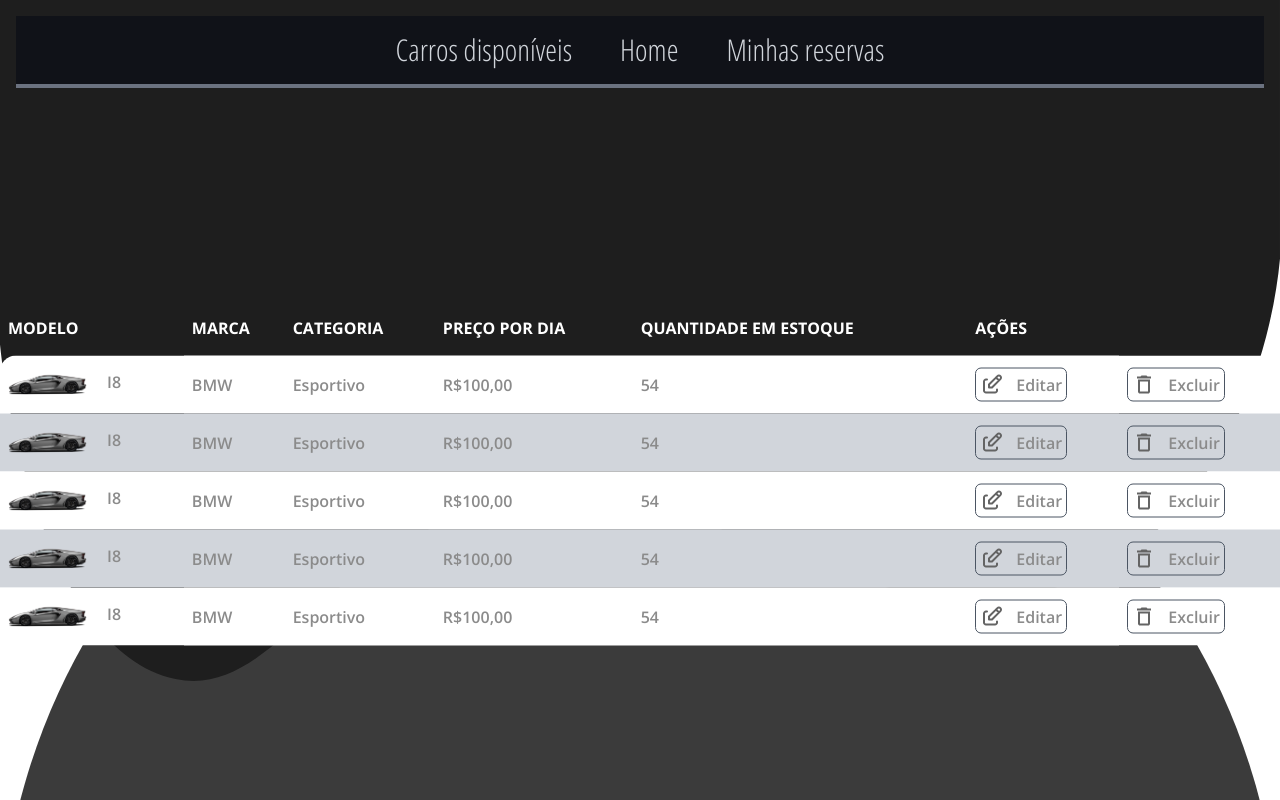
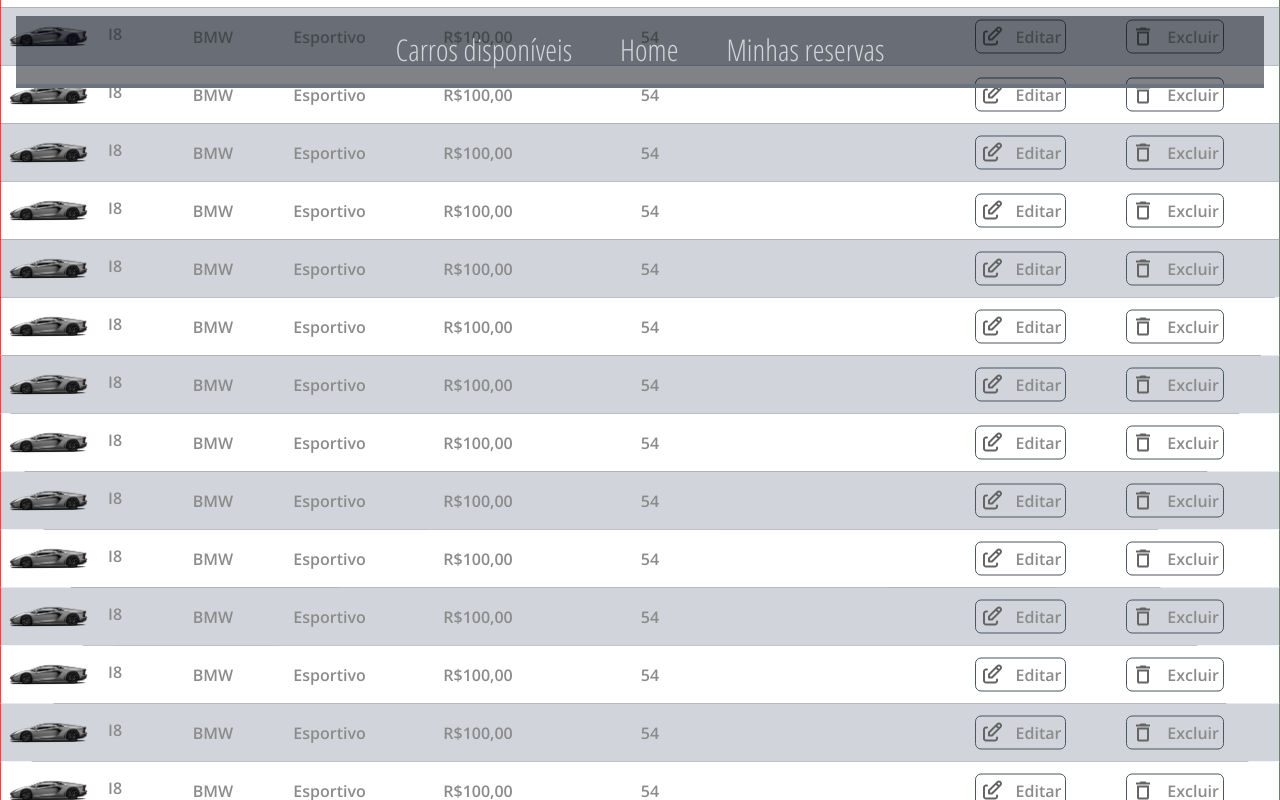
Before and after one commit to Vinicius-Borges-dev/thousand-miles, a Next.js app in the folder frontend/: page /pages/manager/vehicles in a window 1280 px wide. Shown: the top 800 px of the page. Built offline with nearby package versions, Linux system fonts and the light colour scheme.

Commit message:
Upload padrão

```diff
--- a/frontend/app/components/shared/Base.tsx
+++ b/frontend/app/components/shared/Base.tsx
@@ -4,6 +4,7 @@
 import Footer from "./Footer";
 import Navbar from "./Navbar";
 import Background from "./Background";
+import Table from "@components/shared/Table";
 
 type BaseProps = {
   children: React.ReactNode;
@@ -12,16 +13,23 @@
 export default function Base({ children }: BaseProps) {
   const backgroundRef = useRef<HTMLDivElement | null>(null);
   const mainRef = useRef<HTMLDivElement | null>(null);
+  const tableRef = useRef<HTMLTableElement | null>(null);
 
-  useEffect(()=>{
+  useEffect(() => {
     const background = backgroundRef.current;
     const main = mainRef.current;
+    const table = tableRef.current;
 
-    if(background && main){
+    if (background && main) {
       const mainHeight = main.offsetHeight;
       background.style.height = `${mainHeight}px`;
     }
-  },[backgroundRef, mainRef]);
+
+    if (table) {
+      const tableHeight = table.offsetHeight; // Aqui você obtém a altura da Table
+      console.log("Height of Table:", tableHeight);
+    }
+  }, [backgroundRef, mainRef]);
 
   return (
     <>
@@ -31,7 +39,12 @@
         className="min-h-[120vh] container absolute pt-28 left-2/4 -translate-x-2/4"
         ref={mainRef}
       >
-        {children}
+        {React.Children.map(children, child => {
+          if (React.isValidElement(child) && child.type === Table) {
+            return React.cloneElement(child, { ref: tableRef });
+          }
+          return child;
+        })}
         <Footer />
       </main>
     </>
--- a/frontend/app/components/shared/Table.tsx
+++ b/frontend/app/components/shared/Table.tsx
@@ -1,8 +1,18 @@
-export default function Table({children}: {children: React.ReactNode})
-{
-    return(
-        <table className="w-full absolute top-1/2 left-1/2 -translate-x-1/2 -translate-y-1/2 *:font-open-sans">
-            {children}
-        </table>
-    )
-}
+import { forwardRef } from "react";
+
+const Table = forwardRef<HTMLTableElement, { children: React.ReactNode }>(
+  ({ children }, ref) => {
+    return (
+      <table
+        className="w-full h-full border border-red-500 absolute top-1/2 left-1/2 -translate-x-1/2 -translate-y-1/2 *:font-open-sans"
+        ref={ref}
+      >
+        {children}
+      </table>
+    );
+  }
+);
+
+Table.displayName = "Table";
+
+export default Table;
--- a/frontend/app/components/shared/TableContainer.tsx
+++ b/frontend/app/components/shared/TableContainer.tsx
@@ -34,7 +34,7 @@
         {/* {content.map((item, index) => {
           return <VehicleRow />;
         })} */}
-        {Array.from({ length: 5 }).map((_, index) => {
+        {Array.from({ length: 55 }).map((_, index) => {
           return (
             <VehicleRow
               model="I8"
```
